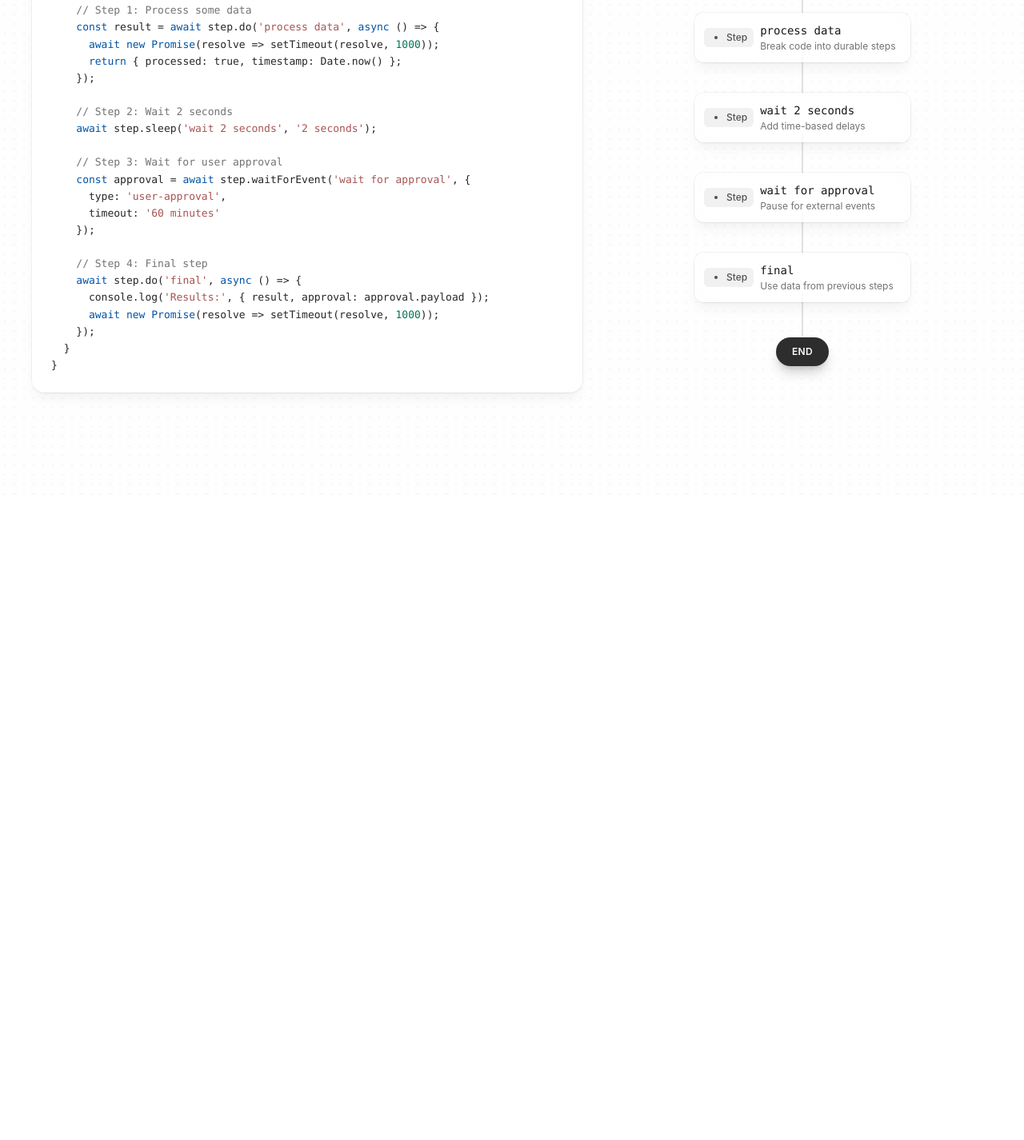
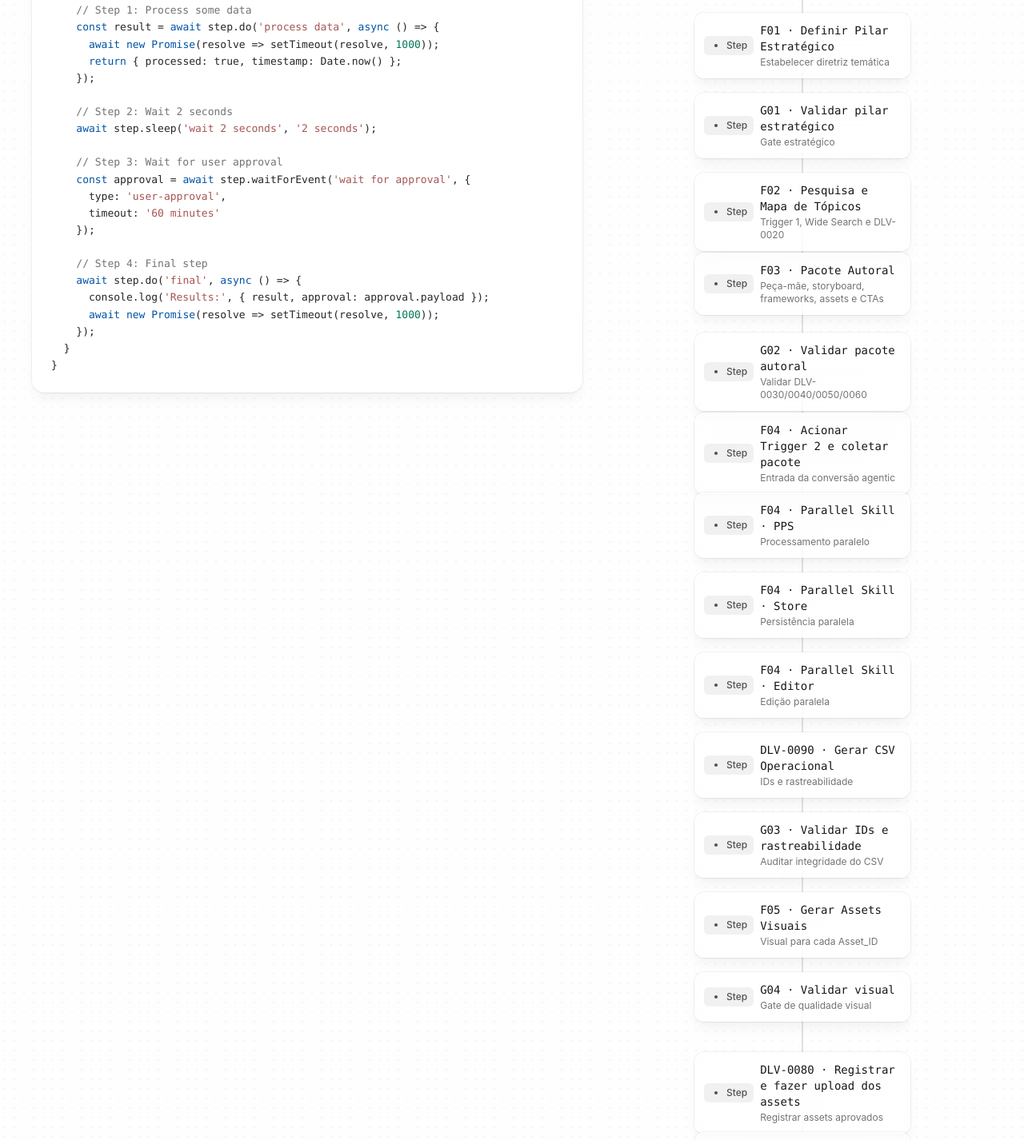
Before and after one commit to executar-23/workflows-starter-template, a React (Vite) app: page / in a window 1280 px wide. Shown: the part 180-1606 px from the top of the page at 80% size. Before the commit the page ends 800 px from the top, so only its background shows below. Built offline with nearby package versions, Linux system fonts and the light colour scheme.

Commit message:
feat: map EXECUTAR graph steps in UI

```diff
--- a/src/types.ts
+++ b/src/types.ts
@@ -1,7 +1,3 @@
-/**
- * Shared TypeScript types for the Workflows starter template
- */
-
 export type StepStatus =
 	| "pending"
 	| "running"
@@ -15,6 +11,7 @@ export interface StepDefinition {
 	name: string;
 	description: string;
 	lineRange: [number, number];
+	eventType?: string;
 }
 
 export interface WorkflowState {
@@ -33,30 +30,24 @@ export interface WorkflowUpdateMessage {
 	timestamp: number;
 }
 
-// Step definitions for the workflow
 export const WORKFLOW_STEPS: StepDefinition[] = [
-	{
-		id: "process-data",
-		name: "process data",
-		description: "Break code into durable steps",
-		lineRange: [3, 7],
-	},
-	{
-		id: "wait-2-seconds",
-		name: "wait 2 seconds",
-		description: "Add time-based delays",
-		lineRange: [9, 10],
-	},
-	{
-		id: "wait-for-approval",
-		name: "wait for approval",
-		description: "Pause for external events",
-		lineRange: [12, 16],
-	},
-	{
-		id: "final",
-		name: "final",
-		description: "Use data from previous steps",
-		lineRange: [18, 22],
-	},
+	{ id: "f01", name: "F01 · Definir Pilar Estratégico", description: "Estabelecer diretriz temática", lineRange: [1, 2] },
+	{ id: "g01", name: "G01 · Validar pilar estratégico", description: "Gate estratégico", lineRange: [3, 4], eventType: "g01-approved" },
+	{ id: "f02", name: "F02 · Pesquisa e Mapa de Tópicos", description: "Trigger 1, Wide Search e DLV-0020", lineRange: [5, 6] },
+	{ id: "f03", name: "F03 · Pacote Autoral", description: "Peça-mãe, storyboard, frameworks, assets e CTAs", lineRange: [7, 8], eventType: "author-package-ready" },
+	{ id: "g02", name: "G02 · Validar pacote autoral", description: "Validar DLV-0030/0040/0050/0060", lineRange: [9, 10], eventType: "g02-approved" },
+	{ id: "f04-trigger", name: "F04 · Acionar Trigger 2 e coletar pacote", description: "Entrada da conversão agentic", lineRange: [11, 12] },
+	{ id: "f04-pps", name: "F04 · Parallel Skill · PPS", description: "Processamento paralelo", lineRange: [13, 14] },
+	{ id: "f04-store", name: "F04 · Parallel Skill · Store", description: "Persistência paralela", lineRange: [15, 16] },
+	{ id: "f04-editor", name: "F04 · Parallel Skill · Editor", description: "Edição paralela", lineRange: [17, 18] },
+	{ id: "dlv0090", name: "DLV-0090 · Gerar CSV Operacional", description: "IDs e rastreabilidade", lineRange: [19, 20] },
+	{ id: "g03", name: "G03 · Validar IDs e rastreabilidade", description: "Auditar integridade do CSV", lineRange: [21, 22], eventType: "g03-approved" },
+	{ id: "f05", name: "F05 · Gerar Assets Visuais", description: "Visual para cada Asset_ID", lineRange: [23, 24] },
+	{ id: "g04", name: "G04 · Validar visual", description: "Gate de qualidade visual", lineRange: [25, 26], eventType: "g04-approved" },
+	{ id: "dlv0080", name: "DLV-0080 · Registrar e fazer upload dos assets", description: "Registrar assets aprovados", lineRange: [27, 28] },
+	{ id: "g05", name: "G05 · Verificar conclusão dos assets", description: "Gate de completude", lineRange: [29, 30], eventType: "g05-approved" },
+	{ id: "f06", name: "F06 · Produção audiovisual + DLV-0101", description: "Vídeo master, derivados e pacote de produção", lineRange: [31, 32] },
+	{ id: "g06", name: "G06 · Validar peças finais", description: "Gate antes do release", lineRange: [33, 34], eventType: "g06-approved" },
+	{ id: "f07", name: "DLV-0110 · Distribuição e agendamento", description: "Plano e publicação multiplataforma", lineRange: [35, 36] },
+	{ id: "f08", name: "F08 · Tracking, analytics e Learning Record", description: "Métricas, aprendizado e encerramento", lineRange: [37, 38] },
 ];
```
